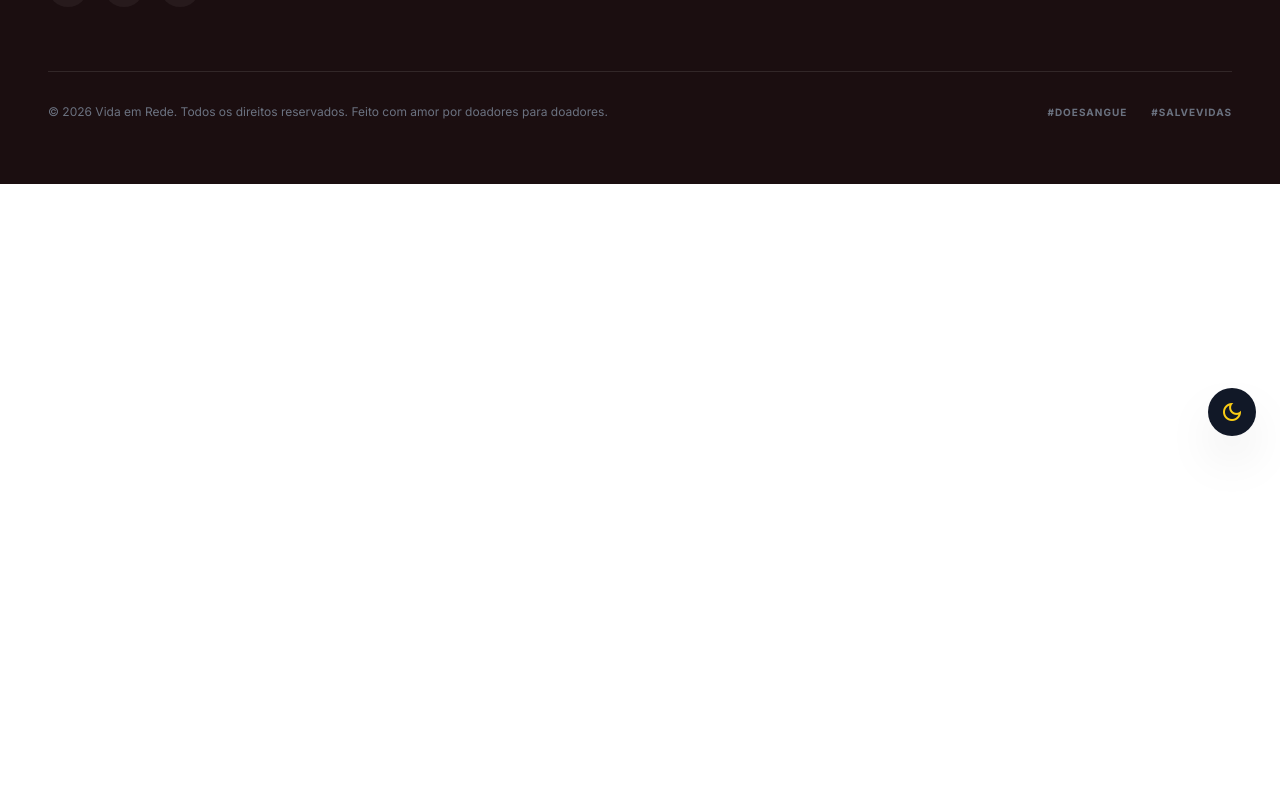
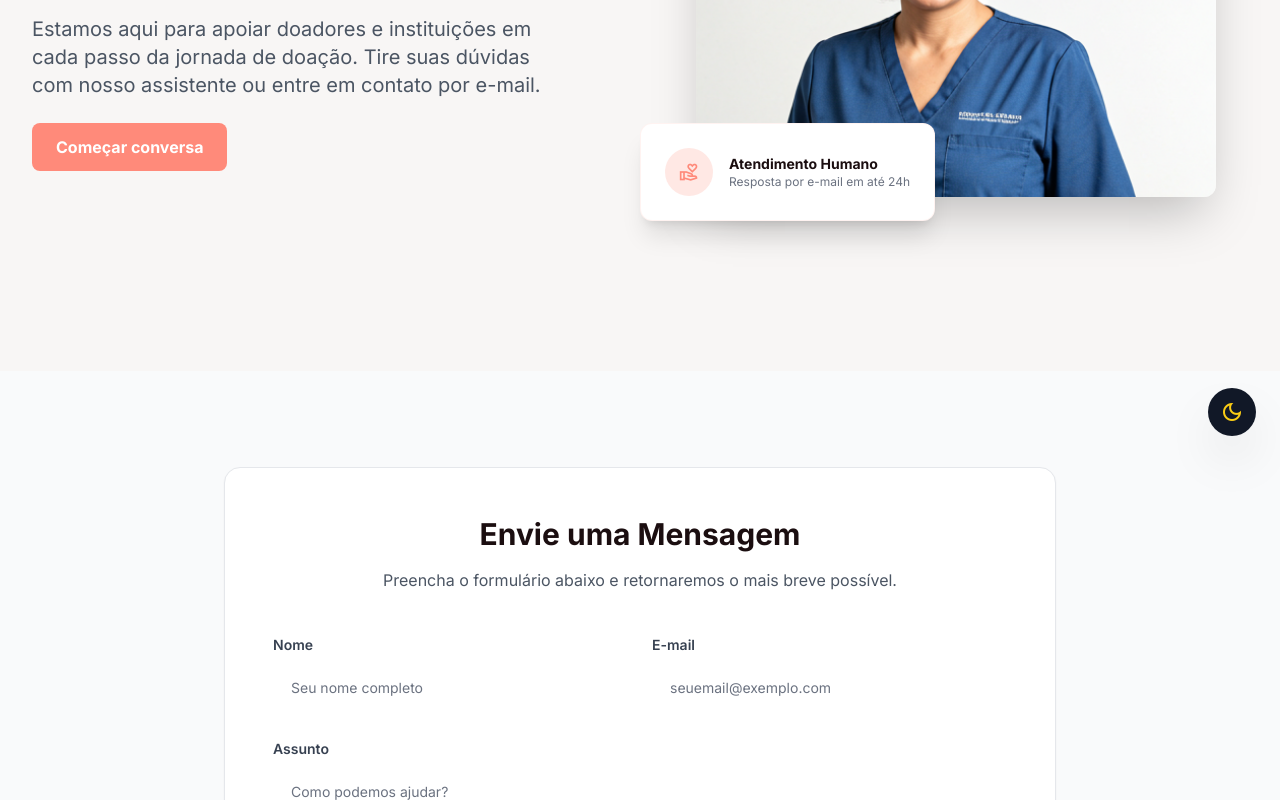
Before and after one commit to luizgdsmdev/rede-vida-project, a React (Vite) app in the folder rede-vida-UI/: page /contact in a window 1280 px wide. Shown: the part 340-1140 px from the top of the page. Before the commit the page ends 800 px from the top, so only its background shows below. Built offline with nearby package versions, Linux system fonts and the light colour scheme.

Commit message:
Update contact page and translations

```diff
--- a/rede-vida-UI/src/components/pages/contact/Contact.jsx
+++ b/rede-vida-UI/src/components/pages/contact/Contact.jsx
@@ -1,8 +1,13 @@
 import React from 'react'
+import HeroSection from './heroSection/HeroSection'
+import ContactFormSection from './contactFormSection/ContactFormSection'
 
 function Contact() {
   return (
-    <div>Contact</div>
+    <div>
+      <HeroSection />
+      <ContactFormSection />
+    </div>
   )
 }
 
--- a/rede-vida-UI/src/locales/en/translation.json
+++ b/rede-vida-UI/src/locales/en/translation.json
@@ -251,5 +251,29 @@
       "hemocentroCentralAddress": "Av. Paulista, 1000 - Bela Vista, São Paulo - SP"
     },
     "searchPlaceholder": "Search by city or ZIP code"
+  },
+  "contact": {
+    "hero": {
+      "title": "Talk to Us",
+      "subtitle": "We are here to support donors and institutions at every step of the donation journey. Ask your questions through our assistant or send us an email.",
+      "ctaButton": "Start Conversation",
+      "card": {
+        "title": "Human Support",
+        "subtitle": "Response by email within 24h"
+      }
+    },
+    "form": {
+      "title": "Send a Message",
+      "subtitle": "Fill out the form below and we'll get back to you as soon as possible.",
+      "name": "Name",
+      "namePlaceholder": "Your full name",
+      "email": "Email",
+      "emailPlaceholder": "youremail@example.com",
+      "subject": "Subject",
+      "subjectPlaceholder": "How can we help?",
+      "message": "Message",
+      "messagePlaceholder": "Write your message here...",
+      "submitButton": "Send Message"
+    }
   }
 }
--- a/rede-vida-UI/src/locales/es/translation.json
+++ b/rede-vida-UI/src/locales/es/translation.json
@@ -251,5 +251,29 @@
       "hemocentroCentralAddress": "Av. Paulista, 1000 - Bela Vista, São Paulo - SP"
     },
     "searchPlaceholder": "Buscar por ciudad o código postal"
+  },
+  "contact": {
+    "hero": {
+      "title": "Hable con Nosotros",
+      "subtitle": "Estamos aquí para apoyar a donantes e instituciones en cada paso del viaje de donación. Haz tus preguntas a través de nuestro asistente o envíanos un correo electrónico.",
+      "ctaButton": "Iniciar Conversación",
+      "card": {
+        "title": "Atención Humana",
+        "subtitle": "Respuesta por correo electrónico en hasta 24h"
+      }
+    },
+    "form": {
+      "title": "Enviar un Mensaje",
+      "subtitle": "Llene el formulario a continuación y le responderemos lo antes posible.",
+      "name": "Nombre",
+      "namePlaceholder": "Su nombre completo",
+      "email": "Correo electrónico",
+      "emailPlaceholder": "sucorreo@ejemplo.com",
+      "subject": "Asunto",
+      "subjectPlaceholder": "¿Cómo podemos ayudar?",
+      "message": "Mensaje",
+      "messagePlaceholder": "Escriba su mensaje aquí...",
+      "submitButton": "Enviar Mensaje"
+    }
   }
 }
--- a/rede-vida-UI/src/locales/pt/translation.json
+++ b/rede-vida-UI/src/locales/pt/translation.json
@@ -251,5 +251,29 @@
         "hemocentroCentralAddress": "Av. Paulista, 1000 - Bela Vista, São Paulo - SP"
       },
       "searchPlaceholder": "Buscar por cidade ou código postal"
+    },
+    "contact": {
+      "hero": {
+        "title": "Fale com a Gente",
+        "subtitle": "Estamos aqui para apoiar doadores e instituições em cada passo da jornada de doação. Tire suas dúvidas com nosso assistente ou entre em contato por e-mail.",
+        "ctaButton": "Começar conversa",
+        "card": {
+          "title": "Atendimento Humano",
+          "subtitle": "Resposta por e-mail em até 24h"
+        }
+      },
+      "form": {
+        "title": "Envie uma Mensagem",
+        "subtitle": "Preencha o formulário abaixo e retornaremos o mais breve possível.",
+        "name": "Nome",
+        "namePlaceholder": "Seu nome completo",
+        "email": "E-mail",
+        "emailPlaceholder": "seuemail@exemplo.com",
+        "subject": "Assunto",
+        "subjectPlaceholder": "Como podemos ajudar?",
+        "message": "Mensagem",
+        "messagePlaceholder": "Escreva sua mensagem aqui...",
+        "submitButton": "Enviar Mensagem"
+      }
     }
   }
```
